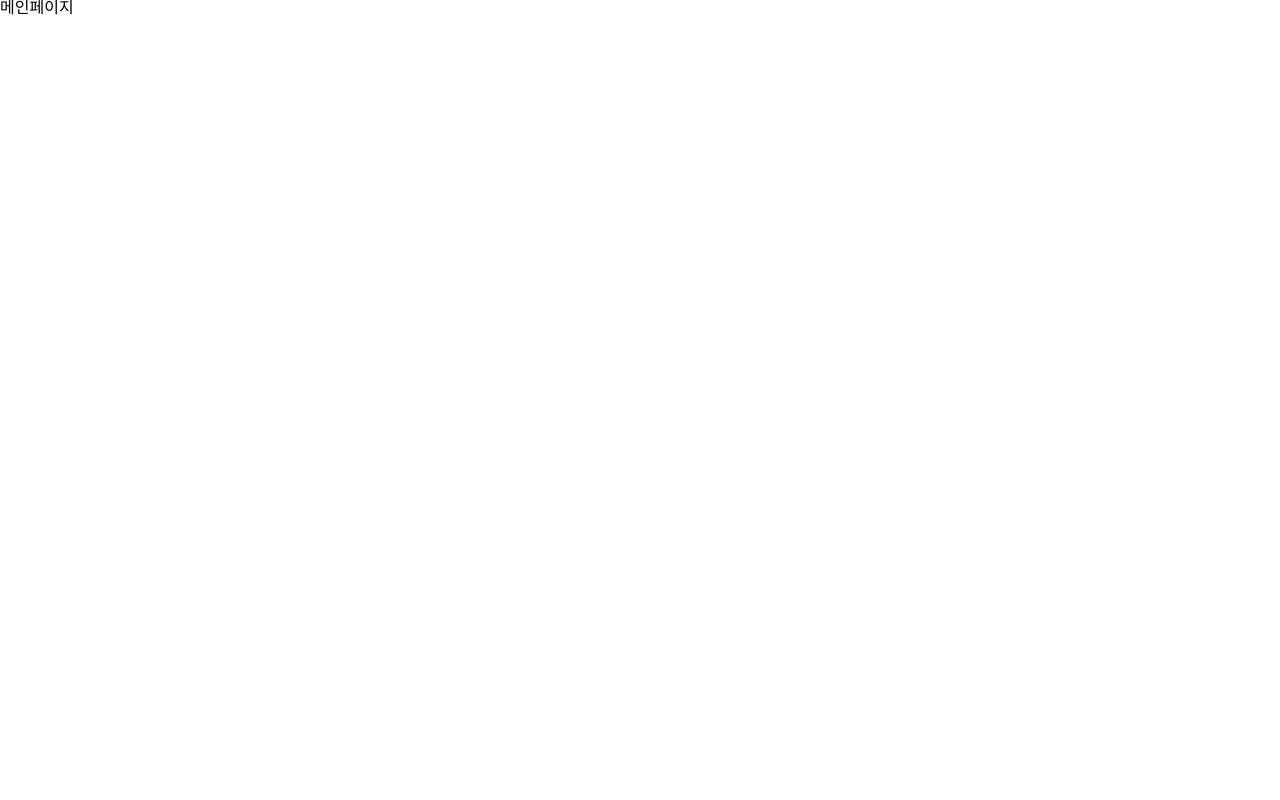
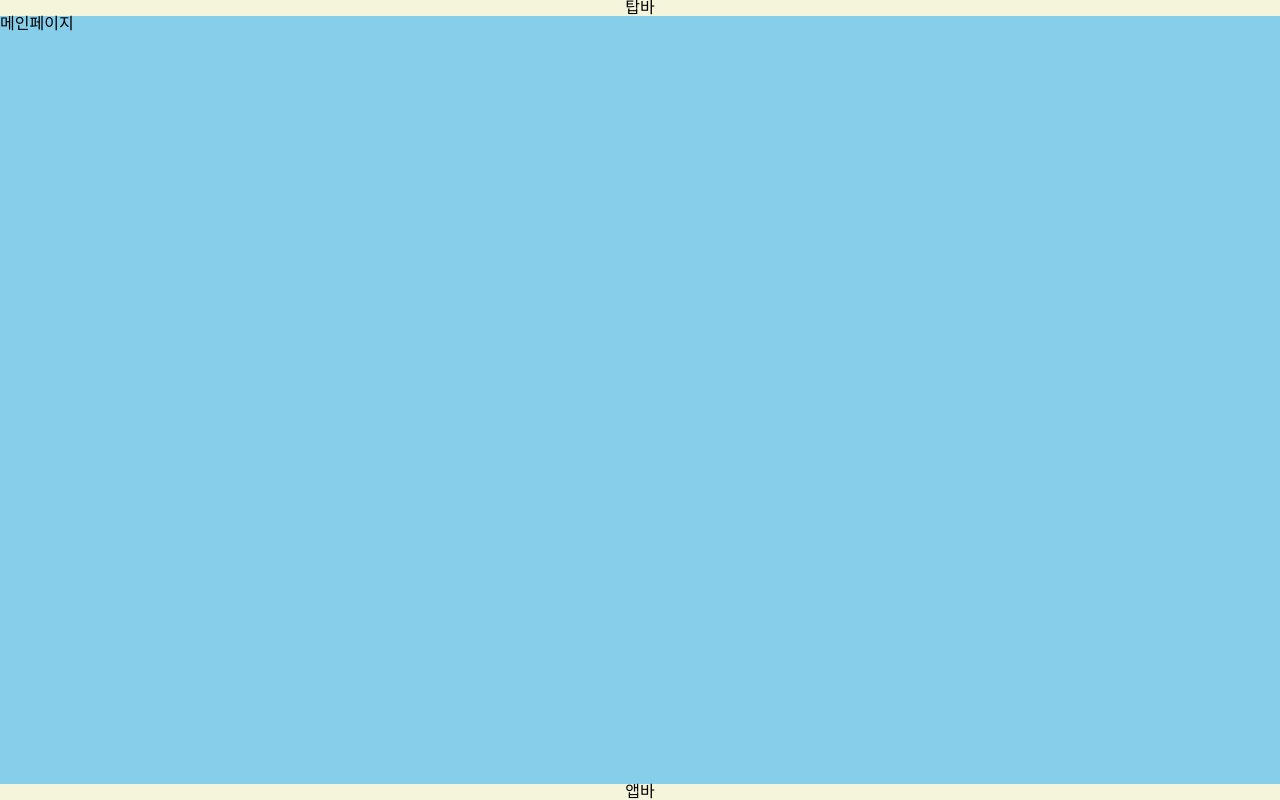
Before and after one commit to HanghaeE5/Front-end, a React (Create React App) app: page / in a window 1280 px wide. Built offline with nearby package versions, Linux system fonts and the light colour scheme.

Commit message:
set layout

```diff
--- /dev/null
+++ b/src/component/Layout.tsx
@@ -0,0 +1,28 @@
+import { PropsWithChildren } from 'react';
+import styled from 'styled-components';
+
+const ResponseContainer = styled.div`
+  display: flex;
+  flex-direction: column;
+  justify-content: space-between;
+  align-items: center;
+  width: 100%;
+  height: 100%;
+  background-color: ${(props) => props.theme.mainColor};
+
+  div {
+    background-color: skyblue;
+    width: 100%;
+    height: 100%;
+  }
+`;
+
+export const Layout = ({ children }: PropsWithChildren) => {
+  return (
+    <ResponseContainer>
+      <nav>탑바</nav>
+      <div>{children}</div>
+      <footer>앱바</footer>
+    </ResponseContainer>
+  );
+};
--- a/src/page/Main.tsx
+++ b/src/page/Main.tsx
@@ -1,3 +1,5 @@
+import { Layout } from '../component/Layout';
+
 export const Main = () => {
-  return <>메인페이지</>;
+  return <Layout>메인페이지</Layout>;
 };
--- a/src/route/RouterSwitch.tsx
+++ b/src/route/RouterSwitch.tsx
@@ -1,6 +1,5 @@
 import { BrowserRouter, Route, Routes } from 'react-router-dom';
 
-import { Login, Main } from '../page';
 import { routeList } from './routeList';
 
 export const RouterSwitch = () => {
```
